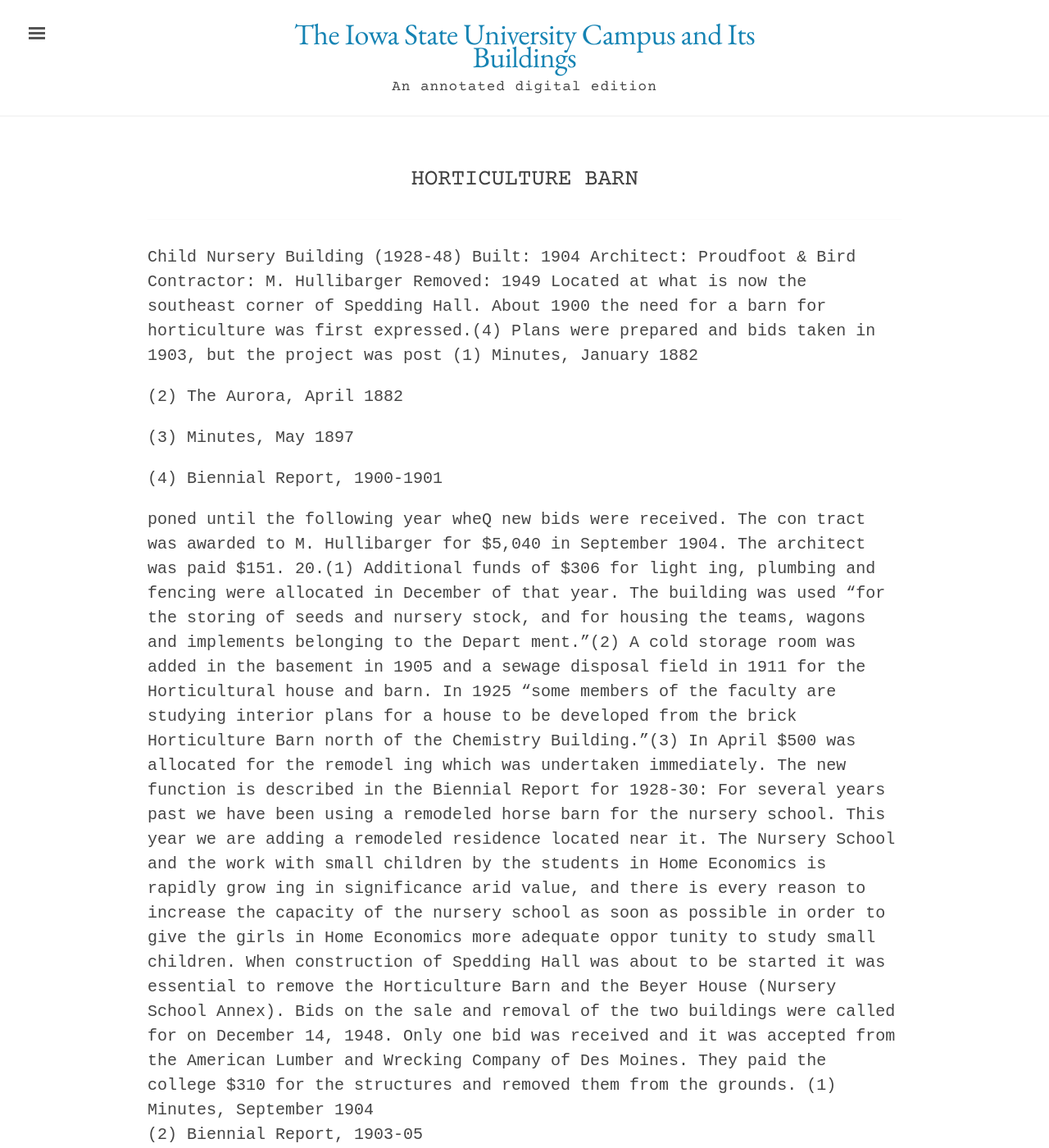
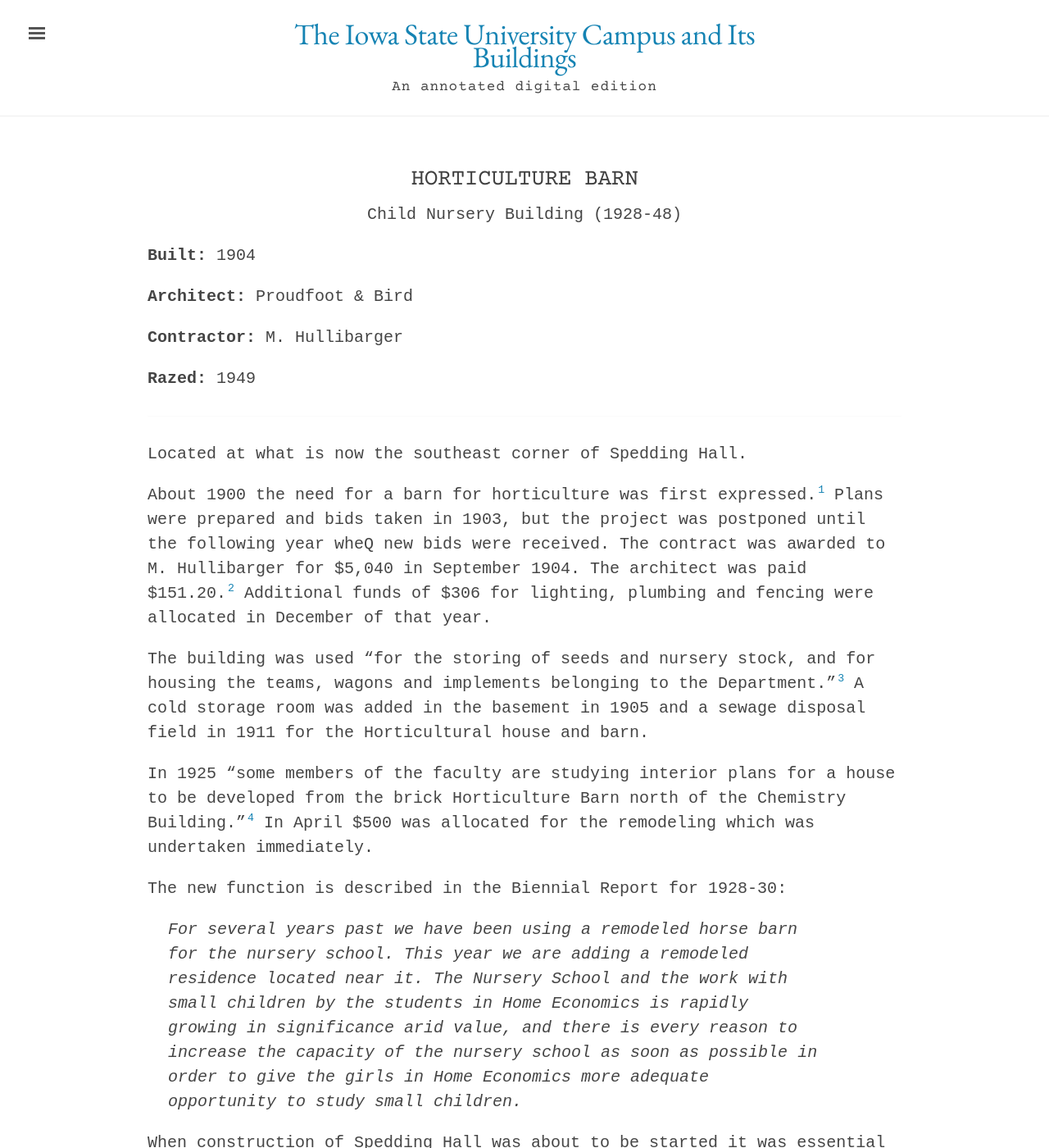
Before and after one commit to emanderson811/day-edition, a Jekyll site: the page built from _texts/buildings/108day-horticulture-barn.md, in a window 1280 px wide and 1400 px high. Shown: the whole window at 82% size. Built offline with Jekyll 4.4.1, drawn with Linux system fonts in a browser that asks for light colours; some of the changed text lies outside the part shown.

Commit message:
Update 108day-horticulture-barn.md

```diff
--- a/_texts/buildings/108day-horticulture-barn.md
+++ b/_texts/buildings/108day-horticulture-barn.md
@@ -14,29 +14,24 @@
 ---
 ---
 
-Child Nursery Building (1928-48)
-Built: 1904 Architect: Proudfoot & Bird Contractor: M. Hullibarger Removed: 1949
 Located at what is now the southeast corner of Spedding Hall.
-About 1900 the need for a barn for horticulture was first expressed.(4) Plans were prepared and bids taken in 1903, but the project was post
-(1)
-Minutes, January 1882
 
-(2)
-The Aurora, April 1882
+About 1900 the need for a barn for horticulture was first expressed.[^fn1] Plans were prepared and bids taken in 1903, but the project was postponed until the following year wheQ new bids were received. The contract was awarded to M. Hullibarger for $5,040 in September 1904. The architect was paid $151.20.[^fn2] Additional funds of $306 for lighting, plumbing and fencing were allocated in December of that year.
 
-(3)
-Minutes, May 1897
+[^fn1]: Biennial Report, 1900-1901
 
-(4)
-Biennial Report, 1900-1901
+The building was used "for the storing of seeds and nursery stock, and for housing the teams, wagons and implements belonging to the Department."[^fn3] A cold storage room was added in the basement in 1905 and a sewage disposal field in 1911 for the Horticultural house and barn.
 
+In 1925 "some members of the faculty are studying interior plans for a house to be developed from the brick Horticulture Barn north of the Chemistry Building."[^fn4] In April $500 was allocated for the remodeling which was undertaken immediately.
 
-poned until the following year wheQ new bids were received. The con tract was awarded to M. Hullibarger for $5,040 in September 1904. The architect was paid $151. 20.(1) Additional funds of $306 for light ing, plumbing and fencing were allocated in December of that year.
-The building was used "for the storing of seeds and nursery stock, and for housing the teams, wagons and implements belonging to the Depart ment."(2) A cold storage room was added in the basement in 1905 and a sewage disposal field in 1911 for the Horticultural house and barn.
-In 1925 "some members of the faculty are studying interior plans for a house to be developed from the brick Horticulture Barn north of the Chemistry Building."(3) In April $500 was allocated for the remodel ing which was undertaken immediately.
 The new function is described in the Biennial Report for 1928-30:
-For several years past we have been using a remodeled horse barn for the nursery school. This year we are adding a remodeled residence located near it. The Nursery School and the work with small children by the students in Home Economics is rapidly grow ing in significance arid value, and there is every reason to increase the capacity of the nursery school as soon as possible in order to give the girls in Home Economics more adequate oppor tunity to study small children.
+
+>For several years past we have been using a remodeled horse barn for the nursery school. This year we are adding a remodeled residence located near it. The Nursery School and the work with small children by the students in Home Economics is rapidly growing in significance arid value, and there is every reason to increase the capacity of the nursery school as soon as possible in order to give the girls in Home Economics more adequate opportunity to study small children.
+
 When construction of Spedding Hall was about to be started it was essential to remove the Horticulture Barn and the Beyer House (Nursery School Annex). Bids on the sale and removal of the two buildings were called for on December 14, 1948. Only one bid was received and it was accepted from the American Lumber and Wrecking Company of Des Moines. They paid the college $310 for the structures and removed them from the grounds.
-(1)  Minutes, September 1904
-(2)  Biennial Report,  1903-05
-(3)  Minutes, January 1925
+
+[^fn2]:  Minutes, September 1904
+
+[^fn3]:  Biennial Report, 1903-05
+
+[^fn4]:  Minutes, January 1925
```
Also changed, not shown: other parts of _texts/buildings/108day-horticulture-barn.md (+5 -5 lines).
